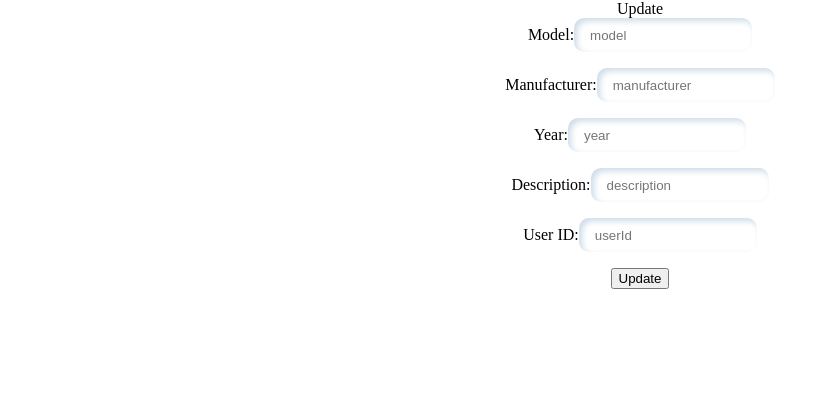
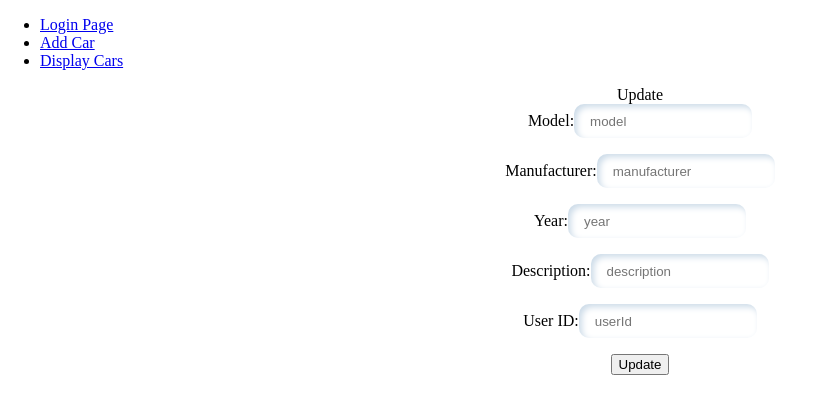
Before and after one commit to nahum22/group-project-react, a React (Vite) app: page /addCar in a window 1280 px wide. Shown: the top 414 px of the page, without its empty margins (0-813 px from the left). Built offline with nearby package versions, Linux system fonts and the light colour scheme; no server answers.

Commit message:
navigation bar

```diff
--- a/src/AddCar.jsx
+++ b/src/AddCar.jsx
@@ -1,10 +1,10 @@
 import React, { useState } from "react";
 import { useGlobalContext } from "./Context";
 import { useParams } from "react-router-dom";
+import NavigationBar from "./NavigationBar";
 
 const AddCar = () => {
-  const { CarId } = useParams();
-  const { carModel, manufacturer, year, description, userId, handleUpdateCar } =
+  const { carModel, manufacturer, year, description, userId, addCar } =
     useGlobalContext();
 
   const [updateModel, setUpdateModel] = useState(carModel);
@@ -17,18 +17,18 @@ const AddCar = () => {
     event.preventDefault();
 
     const car = {
-      id: CarId,
       model: updateModel,
       manufacturer: updateManufacturer,
       year: updateYear,
       description: updateDescription,
       userId: updateUserId,
     };
-    handleUpdateCar(car);
+    addCar(car);
   };
 
   return (
     <>
+      <NavigationBar />
       <form onSubmit={handleSubmit}>
         <div>Update</div>
         <label>
--- a/src/NavigationBar.jsx
+++ b/src/NavigationBar.jsx
@@ -7,13 +7,13 @@ const NavigationBar = () => {
     <nav>
       <ul>
         <li>
-          <CustomNavLink to="/">Home</CustomNavLink>
+          <CustomNavLink to="/">Login Page</CustomNavLink>
         </li>
         <li>
           <CustomNavLink to="/addCar">Add Car</CustomNavLink>
         </li>
         <li>
-          <CustomNavLink to="/about">About</CustomNavLink>
+          <CustomNavLink to="/DisplayCars">Display Cars</CustomNavLink>
         </li>
       </ul>
     </nav>
```
